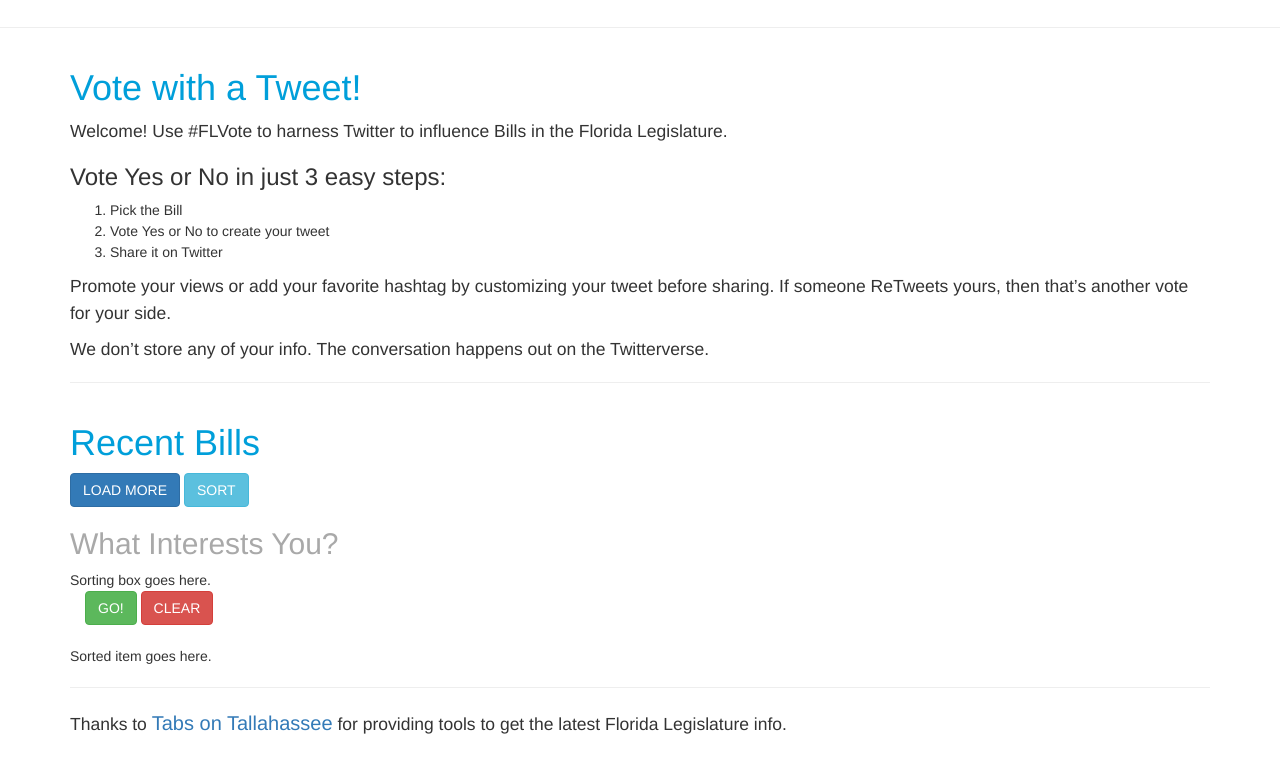
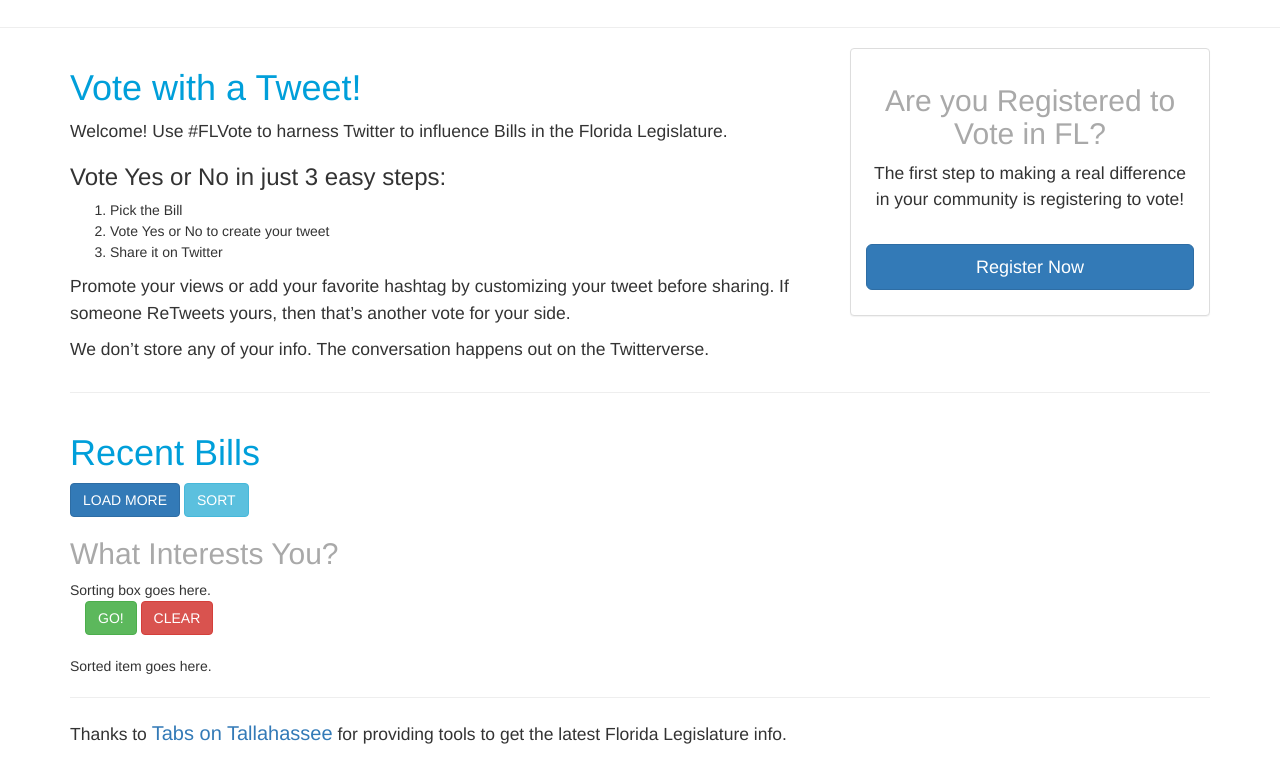
Before and after one commit to codehangar/flvote, a website: page src/index.html in a window 1280 px wide. Shown: the part 181-939 px from the top of the page. Drawn offline with nearby package versions, Linux system fonts and the light colour scheme; some packages are replaced by stand-ins of ours; no server answers; files whose address does not match are found by name.

Commit message:
feat: register to vote box

```diff
--- a/src/app/partials/header.html
+++ b/src/app/partials/header.html
@@ -1,29 +1,34 @@
-
 <div class="container">
     <img class="logo" src="../app/assets/img/tabs-masthead.png" alt="logo">
- <div class="title"><h1>#FLVote</h1></div>
+    <div class="title">
+        <h1>#FLVote</h1></div>
 </div>
-
 <hr>
-
-
-
 <div class="container">
-
+    <div class="row">
+        <div class="col-xs-12 col-md-8">
             <h1>Vote with a Tweet!</h1>
             <p>Welcome! Use #FLVote to harness Twitter to influence Bills in the Florida Legislature.</p>
-
             <h3>Vote Yes or No in just 3 easy steps:</h3>
             <ol>
-    <li> Pick the Bill</li>
+                <li>Pick the Bill</li>
                 <li>Vote Yes or No to create your tweet</li>
                 <li>Share it on Twitter</li>
             </ol>
-
             <p>Promote your views or add your favorite hashtag by customizing your tweet before sharing. If someone ReTweets yours, then that’s another vote for your side.</p>
-
-<p>We don’t store any of your info. The conversation happens out on the Twitterverse.
-    </p>
-<hr>
+            <p>We don’t store any of your info. The conversation happens out on the Twitterverse.</p>
+        </div>
+        <div class="col-xs-12 col-md-4">
+            <div class="panel panel-default">
+            	<div class="panel-body text-center">
+            		<h2>Are you Registered to Vote in FL?</h2>
+                	<p>The first step to making a real difference in your community is registering to vote!</p>
+                	<br/>
+                	<p class="text-center"><a href="http://www.dmv.org/fl-florida/voter-registration.php" class="btn btn-primary btn-block btn-lg">Register Now</a></p>
+            	</div>
 
             </div>
+        </div>
+    </div>
+    <hr>
+</div>
```
Lines whose indentation alone changed are shown as unchanged.
